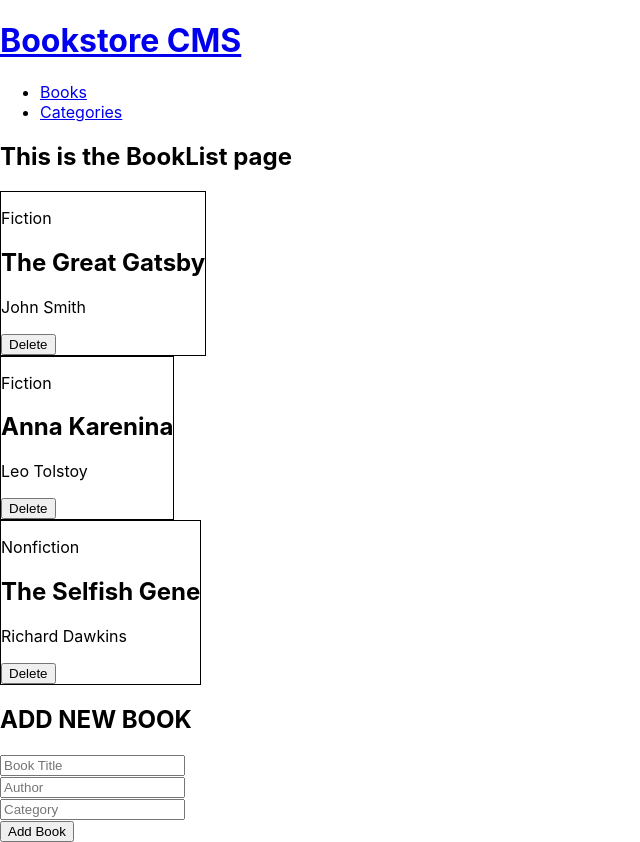
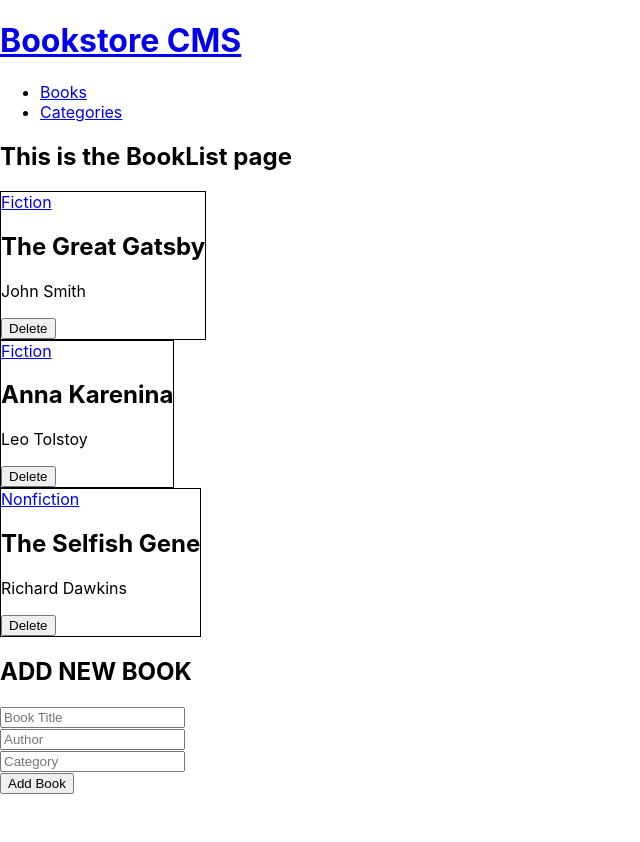
Before and after one commit to dev89s/bookstore, a React (Create React App) app: page / in a window 1280 px wide. Shown: the whole page, without its empty margins (0-640 px from the left). After the commit the page ends 800 px from the top, so only its background shows below. Built offline with nearby package versions, Linux system fonts and the light colour scheme.

Commit message:
Filter books list by clicking on category

```diff
--- a/src/components/BookState.jsx
+++ b/src/components/BookState.jsx
@@ -1,11 +1,19 @@
 import { PropTypes } from 'prop-types';
+import { useDispatch } from 'react-redux';
 import DeleteButton from './DeleteButton';
+import { filterCategory } from '../redux/books/booksSlice';
 
 function BookState({ bookDetails }) {
+  const dispatch = useDispatch();
+  const clickHandler = (e) => {
+    e.preventDefault();
+    const category = e.target.textContent;
+    dispatch(filterCategory({ category }));
+  };
   return (
     <div className="book-state">
       <section className="book-details-container">
-        <p className="book-category">{bookDetails.category}</p>
+        <a href="/" onClick={clickHandler} className="book-category">{bookDetails.category}</a>
         <h2 className="book-name">{bookDetails.title}</h2>
         <p className="book-author">{bookDetails.author}</p>
         <DeleteButton type="button" itemId={bookDetails.item_id}>
--- a/src/redux/books/booksSlice.js
+++ b/src/redux/books/booksSlice.js
@@ -37,9 +37,13 @@ const booksSlice = createSlice({
       const { payload } = action;
       state.books = state.books.filter((book) => book.item_id !== payload.item_id);
     },
+    filterCategory: (state, action) => {
+      const { payload } = action;
+      state.books = state.books.filter((book) => book.category === payload.category);
+    },
   },
 });
 
-export const { addBook, removeBook } = booksSlice.actions;
+export const { addBook, removeBook, filterCategory } = booksSlice.actions;
 
 export default booksSlice.reducer;
```
